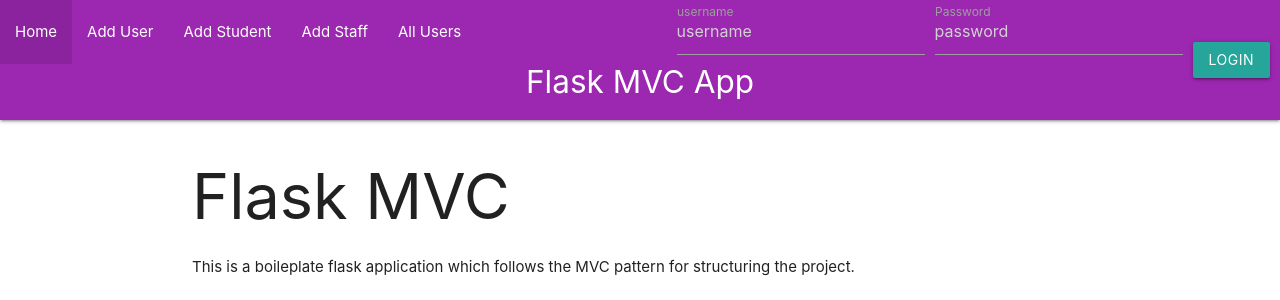
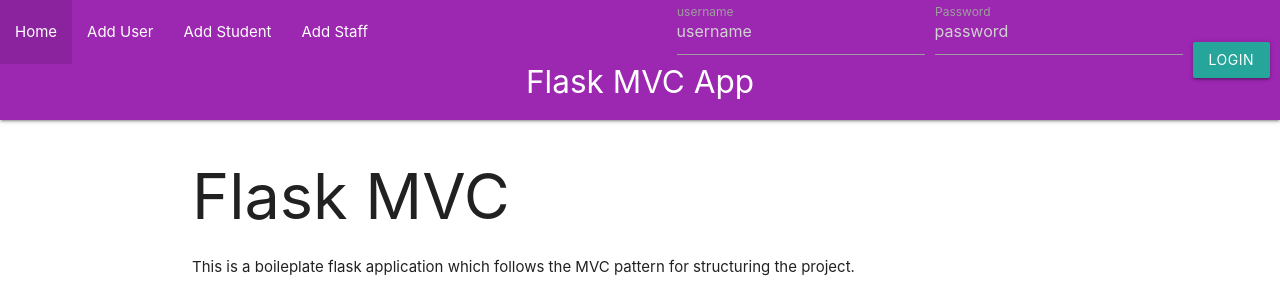
Before and after one commit to nickperi/Student-Staff-Conduct-Tracker, a Flask app: page / in a window 1280 px wide. Shown: the top 300 px of the page. Run offline with Flask 3, Linux system fonts and the light colour scheme.

Commit message:
Update layout.html

```diff
--- a/App/templates/layout.html
+++ b/App/templates/layout.html
@@ -28,7 +28,6 @@
                 <li><a href="/users">Add User</a></li>
                 <li><a href="/students">Add Student</a></li>
                 <li><a href="/staff">Add Staff</a></li>
-                <li><a href="/static/users">All Users</a></li>
             </ul>
 
             {% if is_authenticated %}
```
